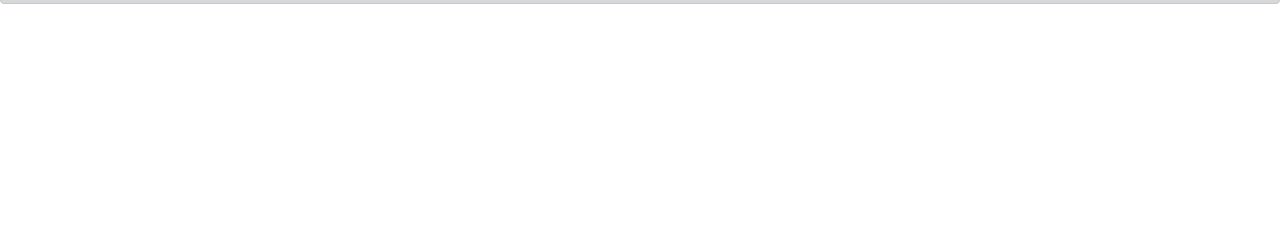
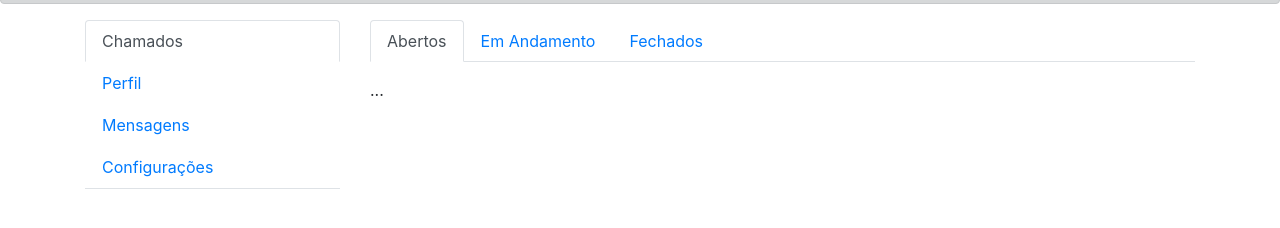
Before and after one commit to alexandre824/MODELO-SISTEMA-DE-CHAMADO, a plain HTML site: page index.html in a window 1280 px wide. Shown: the part 86-314 px from the top of the page. Drawn offline with nearby package versions, Linux system fonts and the light colour scheme.

Commit message:
version 2.0

```diff
--- a/index.html
+++ b/index.html
@@ -14,12 +14,57 @@
 	<!--Cabeçalho-->
 	<header>
 		<div class="alert alert-dark" role="alert">
-      <blockquote class="blockquote text-center">
-			<H1>🖥️Sistema de suporte ao Usuario</H1>
-      </blockquote>
+			<blockquote class="blockquote text-center">
+				<H1>🖥️Sistema de suporte ao Usuario</H1>
+			</blockquote>
 		</div>
 	</header>
+	<div class="container">
+		<div class="row">
+			<div class="col-3">
+				<div class="nav flex-column nav-tabs" id="v-pills-tab" role="tablist" aria-orientation="vertical">
+					<a class="nav-link active" id="v-pills-home-tab" data-toggle="pill" href="#v-pills-home" role="tab" aria-controls="v-pills-home"
+					 aria-selected="true">Chamados</a>
+					<a class="nav-link" id="v-pills-profile-tab" data-toggle="pill" href="#v-pills-profile" role="tab" aria-controls="v-pills-profile"
+					 aria-selected="false">Perfil</a>
+					<a class="nav-link" id="v-pills-messages-tab" data-toggle="pill" href="#v-pills-messages" role="tab" aria-controls="v-pills-messages"
+					 aria-selected="false">Mensagens</a>
+					<a class="nav-link" id="v-pills-settings-tab" data-toggle="pill" href="#v-pills-settings" role="tab" aria-controls="v-pills-settings"
+					 aria-selected="false">Configurações</a>
+				</div>
+			</div>
+			<div class="col-9">
+				<div class="tab-content" id="v-pills-tabContent">
+					<div class="tab-pane fade show active" id="v-pills-home" role="tabpanel" aria-labelledby="v-pills-home-tab">
+						<ul class="nav nav-tabs mb-3" id="pills-tab" role="tablist">
+							<li class="nav-item">
+								<a class="nav-link active" id="pills-home-tab" data-toggle="pill" href="#pills-home" role="tab" aria-controls="pills-home"
+								 aria-selected="true">Abertos</a>
+							</li>
+							<li class="nav-item">
+								<a class="nav-link" id="pills-profile-tab" data-toggle="pill" href="#pills-profile" role="tab" aria-controls="pills-profile"
+								 aria-selected="false">Em Andamento</a>
+							</li>
+							<li class="nav-item">
+								<a class="nav-link" id="pills-contact-tab" data-toggle="pill" href="#pills-contact" role="tab" aria-controls="pills-contact"
+								 aria-selected="false">Fechados</a>
+							</li>
+						</ul>
+						<div class="tab-content" id="pills-tabContent">
+							<div class="tab-pane fade show active" id="pills-home" role="tabpanel" aria-labelledby="pills-home-tab">...</div>
+							<div class="tab-pane fade" id="pills-profile" role="tabpanel" aria-labelledby="pills-profile-tab">...</div>
+							<div class="tab-pane fade" id="pills-contact" role="tabpanel" aria-labelledby="pills-contact-tab">...</div>
+						</div>
+					</div>
+					<div class="tab-pane fade" id="v-pills-profile" role="tabpanel" aria-labelledby="v-pills-profile-tab">...</div>
+					<div class="tab-pane fade" id="v-pills-messages" role="tabpanel" aria-labelledby="v-pills-messages-tab">...</div>
+					<div class="tab-pane fade" id="v-pills-settings" role="tabpanel" aria-labelledby="v-pills-settings-tab">...</div>
+				</div>
+			</div>
+		</div>
+	</div>
 
+	</div>
 
 
 
```
